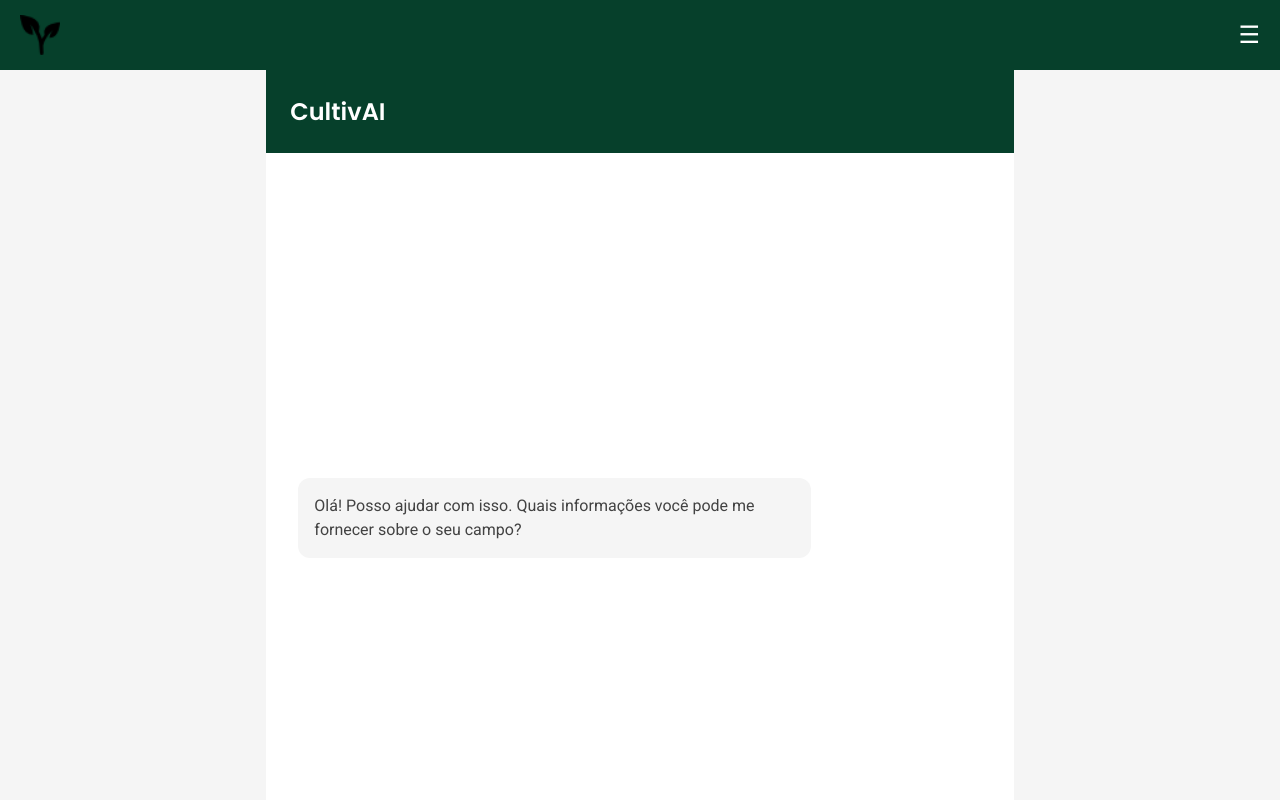
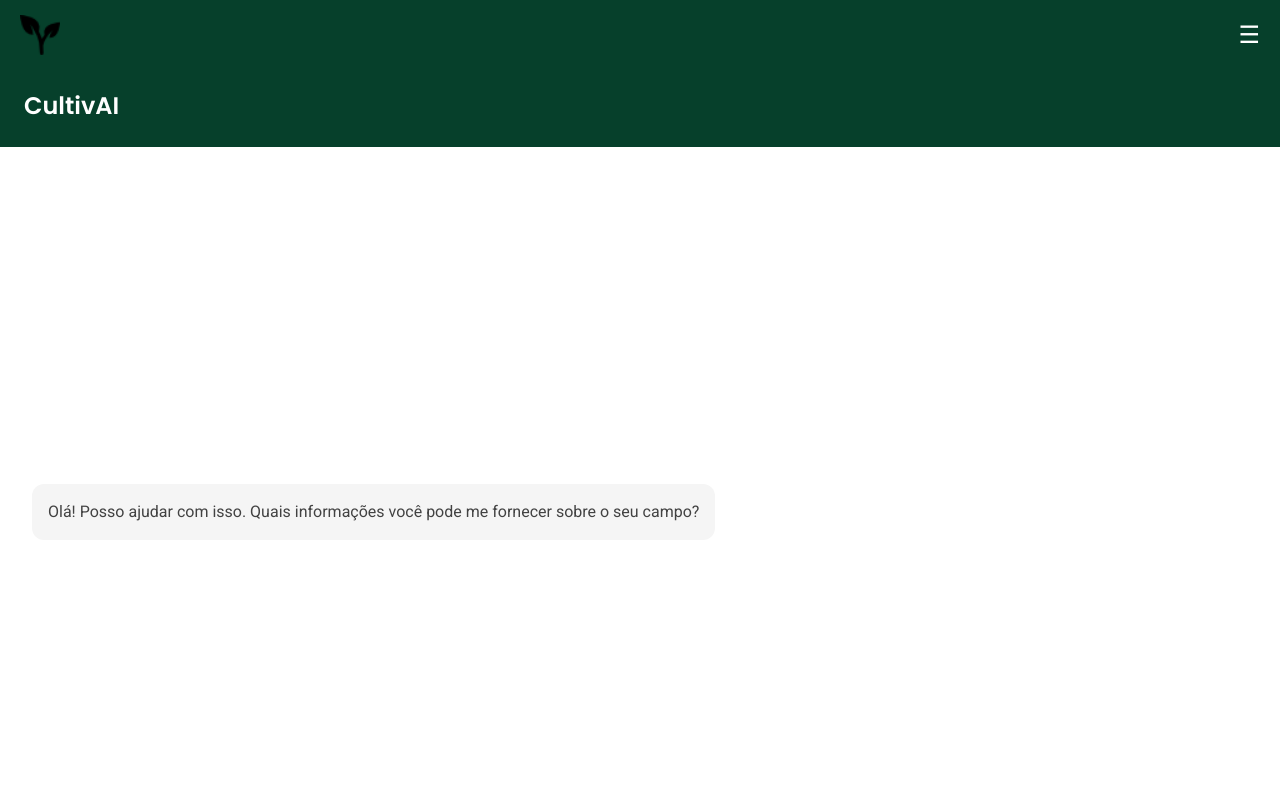
Before and after one commit to Grupo-CultivAI/prototipo, a Next.js app: page /chatbot in a window 1280 px wide. Shown: the top 800 px of the page. Built offline with nearby package versions, Linux system fonts and the light colour scheme.

Commit message:
Update chat.module.css

```diff
--- a/src/app/chatbot/chat.module.css
+++ b/src/app/chatbot/chat.module.css
@@ -3,8 +3,15 @@
 .chatContainer {
   display: flex;
   flex-direction: column;
-  height: calc(100vh - 64px);
   background-color: #FFFFFF;
+
+  /* Faz o chat ignorar os paddings do layout global e se fixar na tela */
+  position: fixed;
+  top: 64px; /* Altura estimada da barra verde superior do seu amigo */
+  bottom: 0;
+  left: 0;
+  right: 0;
+  z-index: 10;
 }
 
 .header {
```
